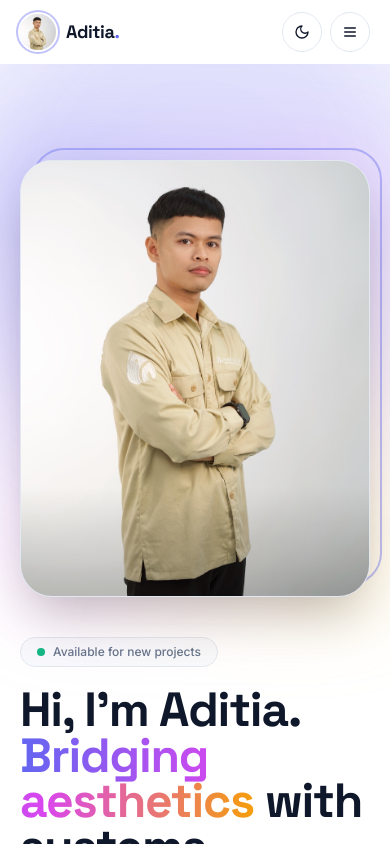
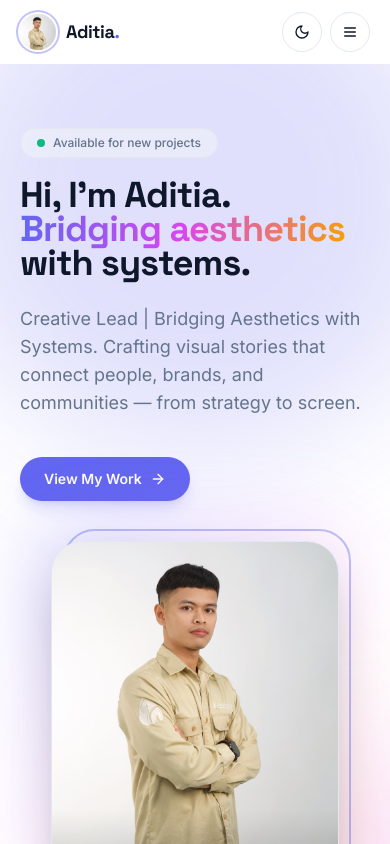
Before and after one commit to aditiamucharom/aditiamucharom.github.io, a Next.js app: page / in a window 390 px wide. Shown: the top 844 px of the page. Built offline with nearby package versions, Linux system fonts and the light colour scheme.

Commit message:
Prioritize hero copy on mobile

```diff
--- a/components/hero.tsx
+++ b/components/hero.tsx
@@ -12,16 +12,16 @@ export function Hero() {
         <div className="absolute bottom-0 right-0 h-[320px] w-[320px] translate-x-1/3 translate-y-1/3 rounded-full bg-fuchsia-400/20 blur-3xl dark:bg-fuchsia-500/10" />
       </div>
 
-      <div className="container-page flex min-h-[calc(100vh-4rem)] flex-col justify-center py-24">
+      <div className="container-page flex flex-col justify-center py-16 sm:py-20 lg:min-h-[calc(100vh-4rem)] lg:py-24">
         <div className="grid items-center gap-10 lg:grid-cols-[1.3fr_1fr] lg:gap-16">
           {/* LEFT: text */}
-          <div className="order-2 lg:order-1">
+          <div className="order-1">
             <p className="mb-5 inline-flex w-fit items-center gap-2 rounded-full border border-[rgb(var(--border))] bg-[rgb(var(--muted))]/50 px-4 py-1.5 text-xs font-medium text-[rgb(var(--muted-foreground))] animate-fade-up">
               <span className="h-2 w-2 rounded-full bg-emerald-500" />
               Available for new projects
             </p>
 
-            <h1 className="font-display text-5xl sm:text-6xl lg:text-7xl font-black tracking-tight leading-[0.95] animate-fade-up [animation-delay:80ms]">
+            <h1 className="font-display text-4xl sm:text-6xl lg:text-7xl font-black tracking-tight leading-[0.95] animate-fade-up [animation-delay:80ms]">
               Hi, I&apos;m {siteConfig.name.split(" ")[0]}.
               <br />
               <span className="bg-gradient-to-r from-brand via-fuchsia-500 to-amber-500 bg-clip-text text-transparent">
@@ -49,7 +49,7 @@ export function Hero() {
 
           {/* RIGHT: photo */}
           {siteConfig.photoUrl && (
-            <div className="relative order-1 mx-auto w-full max-w-sm lg:order-2 lg:max-w-none animate-fade-up [animation-delay:320ms]">
+            <div className="relative order-2 mx-auto w-full max-w-[18rem] sm:max-w-sm lg:max-w-none animate-fade-up [animation-delay:320ms]">
               {/* Decorative backdrop */}
               <div
                 aria-hidden
```
